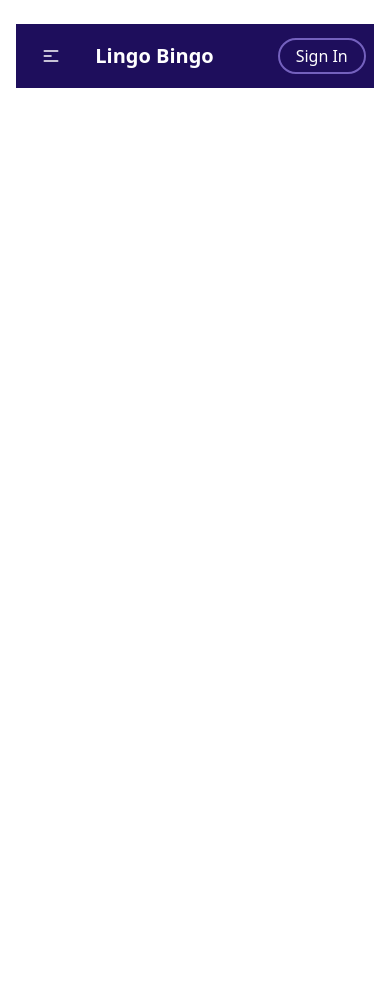
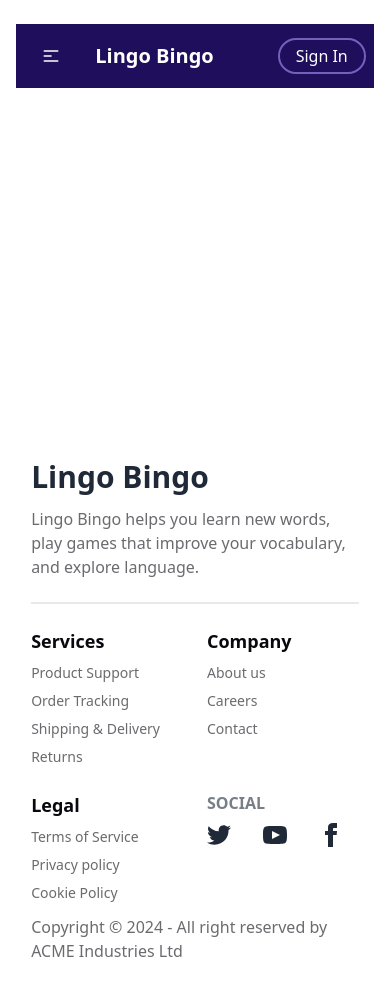
Before and after one commit to RaiyanJiyon/Lingo-Bingo, a React (Vite) app: page / in a window 390 px wide. Shown: the top 996 px of the page. Before the commit the page ends 844 px from the top, so only its background shows below. Built offline with nearby package versions, Linux system fonts and the light colour scheme.

Commit message:
feat: implement footer in MainLayout - Added Footer to MainLayout.jsx - Integrated Foote with existing layout structure - Ensured responsive design and functionality

```diff
--- a/src/components/shared/Footer.jsx
+++ b/src/components/shared/Footer.jsx
@@ -1,8 +1,81 @@
+import { Link } from "react-router-dom";
+
 const Footer = () => {
     return (
-        <div>
+        <footer className='pb-10'>
+            <div className='w-11/12 mx-auto mt-8 md:mt-20'>
+                <div data-aos="fade-down">
+                    <h2 className='text-3xl font-bold md:text-center'>Lingo Bingo</h2>
+                    <p className='text-[#09080F99] md:text-center mt-3'>Lingo Bingo helps you learn new words, play games that improve your vocabulary, and explore language.</p>
+                </div>
 
-        </div>
+                <div className='divider'></div>
+
+                <div data-aos="fade-up" className='grid grid-cols-2 md:grid-cols-4 gap-6 md:gap-0 md:w-4/5 mx-auto'>
+                    <nav className='flex flex-col text-[#09080F99]'>
+                        <h6 className="text-[#09080F] text-lg font-bold">Services</h6>
+                        <a className="link link-hover text-sm pt-2">Product Support</a>
+                        <a className="link link-hover text-sm pt-2">Order Tracking</a>
+                        <a className="link link-hover text-sm pt-2">Shipping & Delivery</a>
+                        <a className="link link-hover text-sm pt-2">Returns</a>
+                    </nav>
+                    <nav className='flex flex-col text-[#09080F99]'>
+                        <h6 className="text-[#09080F] text-lg font-bold">Company</h6>
+                        <a className="link link-hover text-sm pt-2">About us</a>
+                        <a className="link link-hover text-sm pt-2">Careers</a>
+                        <a className="link link-hover text-sm pt-2">Contact</a>
+                    </nav>
+                    <nav className='flex flex-col text-[#09080F99]'>
+                        <h6 className="text-[#09080F] text-lg font-bold">Legal</h6>
+                        <a className="link link-hover text-sm pt-2">Terms of Service</a>
+                        <a className="link link-hover text-sm pt-2">Privacy policy</a>
+                        <a className="link link-hover text-sm pt-2">Cookie Policy</a>
+                    </nav>
+                    <nav>
+                        <h6 className="footer-title">Social</h6>
+                        <div className="grid grid-flow-col gap-4">
+                            <Link to={"https://x.com/RaiyanJiyon0"} target="_blank">
+                                <svg
+                                    xmlns="http://www.w3.org/2000/svg"
+                                    width="24"
+                                    height="24"
+                                    viewBox="0 0 24 24"
+                                    className="fill-current">
+                                    <path
+                                        d="M24 4.557c-.883.392-1.832.656-2.828.775 1.017-.609 1.798-1.574 2.165-2.724-.951.564-2.005.974-3.127 1.195-.897-.957-2.178-1.555-3.594-1.555-3.179 0-5.515 2.966-4.797 6.045-4.091-.205-7.719-2.165-10.148-5.144-1.29 2.213-.669 5.108 1.523 6.574-.806-.026-1.566-.247-2.229-.616-.054 2.281 1.581 4.415 3.949 4.89-.693.188-1.452.232-2.224.084.626 1.956 2.444 3.379 4.6 3.419-2.07 1.623-4.678 2.348-7.29 2.04 2.179 1.397 4.768 2.212 7.548 2.212 9.142 0 14.307-7.721 13.995-14.646.962-.695 1.797-1.562 2.457-2.549z"></path>
+                                </svg>
+                            </Link>
+                            <Link to={"https://www.youtube.com/@raiyanjiyon5475"} target="_blank" >
+                                <svg
+                                    xmlns="http://www.w3.org/2000/svg"
+                                    width="24"
+                                    height="24"
+                                    viewBox="0 0 24 24"
+                                    className="fill-current">
+                                    <path
+                                        d="M19.615 3.184c-3.604-.246-11.631-.245-15.23 0-3.897.266-4.356 2.62-4.385 8.816.029 6.185.484 8.549 4.385 8.816 3.6.245 11.626.246 15.23 0 3.897-.266 4.356-2.62 4.385-8.816-.029-6.185-.484-8.549-4.385-8.816zm-10.615 12.816v-8l8 3.993-8 4.007z"></path>
+                                </svg>
+                            </Link>
+                            <Link to={"https://www.facebook.com/raiyan.ur.rahman.jiyon/"} target="_blank">
+                                <svg
+                                    xmlns="http://www.w3.org/2000/svg"
+                                    width="24"
+                                    height="24"
+                                    viewBox="0 0 24 24"
+                                    className="fill-current">
+                                    <path
+                                        d="M9 8h-3v4h3v12h5v-12h3.642l.358-4h-4v-1.667c0-.955.192-1.333 1.115-1.333h2.885v-5h-3.808c-3.596 0-5.192 1.583-5.192 4.615v3.385z"></path>
+                                </svg>
+                            </Link>
+                        </div>
+                    </nav>
+                </div>
+                <div className="mt-1">
+                    <p className='text-[#09080F99] md:text-center mt-3'>Copyright © {new Date().getFullYear()} - All right reserved by ACME Industries Ltd</p>
+                </div>
+
+            </div>
+        </footer>
     );
 };
 
--- a/src/layouts/MainLayout.jsx
+++ b/src/layouts/MainLayout.jsx
@@ -4,11 +4,11 @@ import Footer from "../components/shared/Footer";
 
 const MainLayout = () => {
     return (
-        <div className="w-11/12 2xl:w-4/5 mx-auto">
-            <div className="mt-6 sticky top-0 z-10">
+        <div className='w-11/12 2xl:w-4/5 mx-auto'>
+            <div className='mt-6 sticky top-0 z-10'>
                 <Header />
             </div>
-            <div>
+            <div className='min-h-[calc(100vh-505px)]'>
                 <Outlet />
             </div>
             <div>
```
